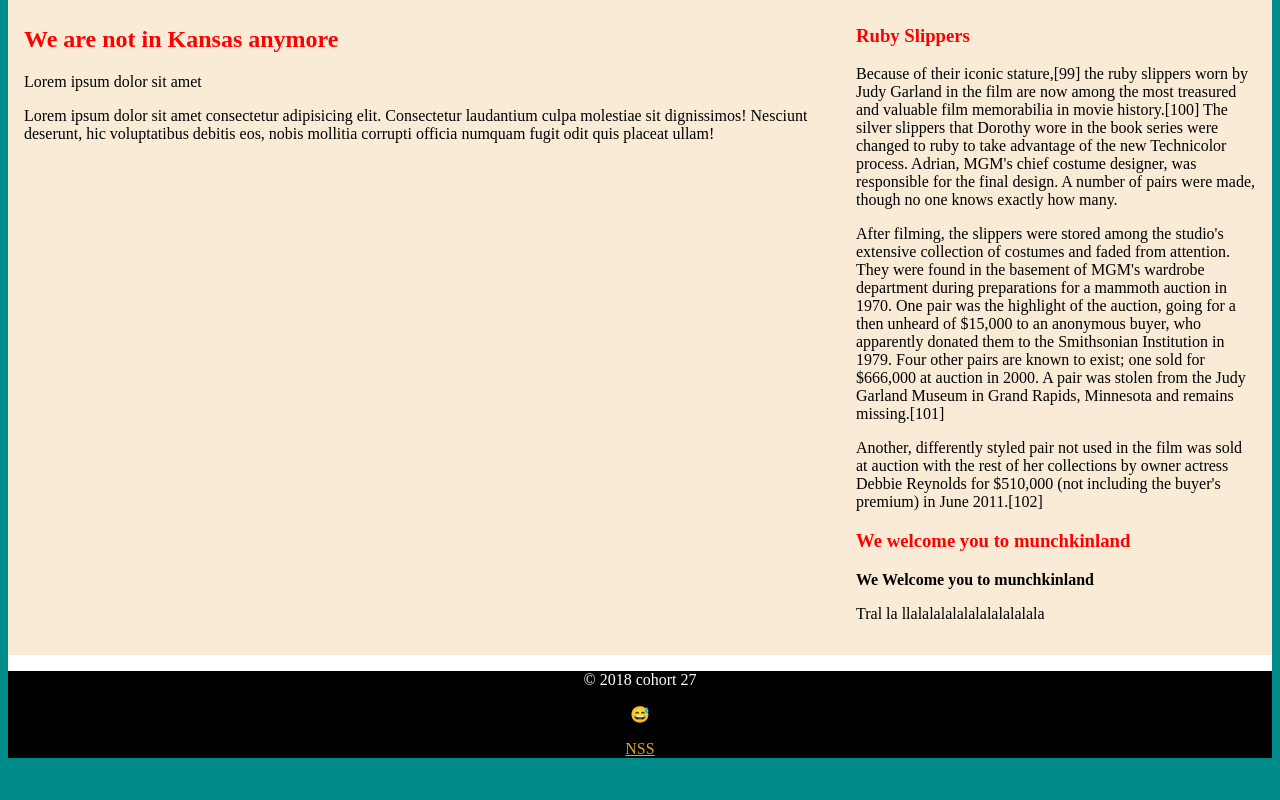
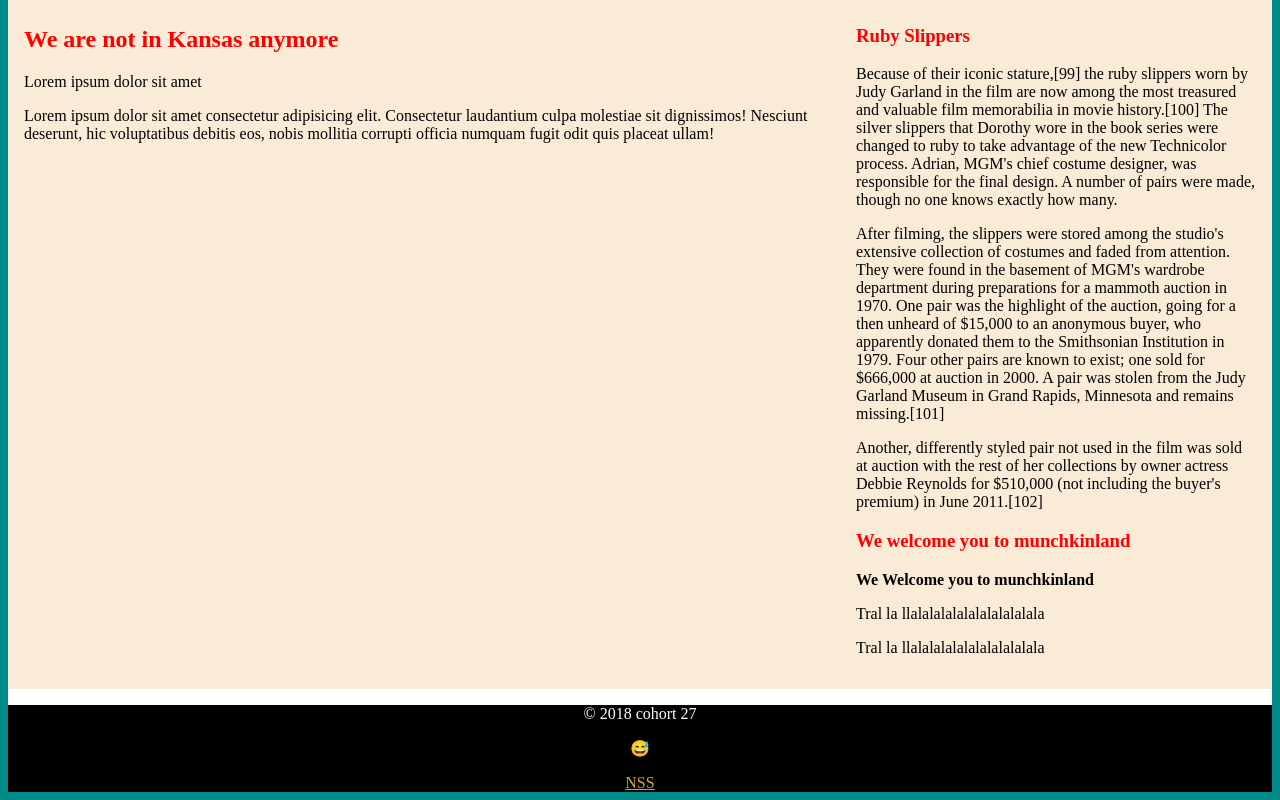
Before and after one commit to gradyrobbins/html101, a plain HTML site: page index.html in a window 1280 px wide. Shown: the part 708-1508 px from the top of the page. Before the commit the page ends 1474 px from the top, so only its background shows below. Drawn offline with Linux system fonts and the light colour scheme.

Commit message:
added misc text to index.html

```diff
--- a/index.html
+++ b/index.html
@@ -45,6 +45,7 @@
                     <h3>We welcome you to munchkinland</h3>
                     <p><strong>We Welcome you to munchkinland</strong></p>
                     <p>Tral la llalalalalalalalalalalala</p>
+                    <p>Tral la llalalalalalalalalalalala</p>
 
                 </article>
             </aside>
```
